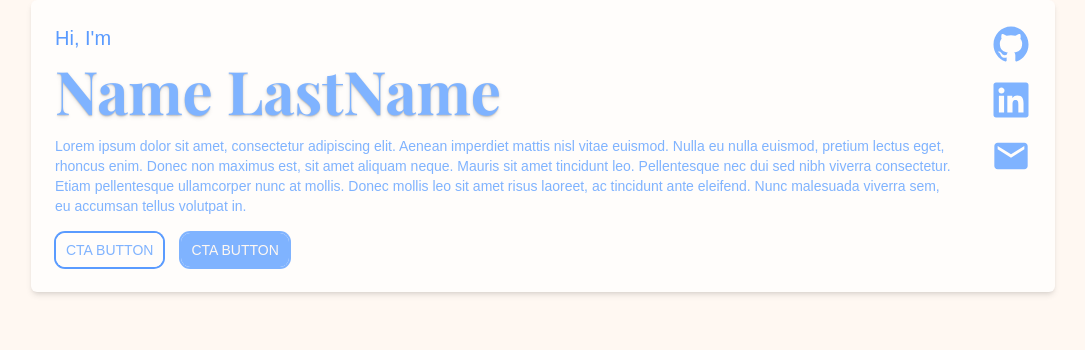
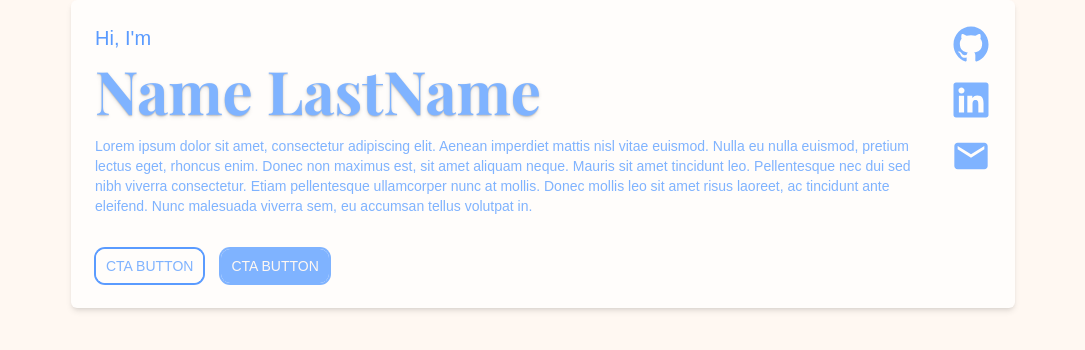
Before and after one commit to ceejmangulabnan/ceejmangulabnan.github.io, a Next.js app: page / in a window 1280 px wide. Shown: the top 350 px of the page, without its empty margins (97-1182 px from the left). Built offline with nearby package versions, Linux system fonts and the light colour scheme; a web font is replaced by a local one.

Commit message:
feat: added actions config

```diff
--- a/next.config.ts
+++ b/next.config.ts
@@ -2,6 +2,7 @@ import type { NextConfig } from 'next'
 
 const nextConfig: NextConfig = {
     /* config options here */
+    output: 'export',
     reactCompiler: true,
 }
 
--- a/src/app/page.tsx
+++ b/src/app/page.tsx
@@ -2,7 +2,7 @@ import HeroSection from '@/components/HeroSection'
 
 export default function Home() {
     return (
-        <div className="mx-auto flex flex-col min-h-screen items-center bg-background font-sans dark:bg-black max-w-5xl">
+        <div className="mx-auto px-10 flex flex-col min-h-screen items-center bg-background font-sans dark:bg-black max-w-5xl">
             {/* <DashboardView /> */}
             <HeroSection />
         </div>
--- a/src/components/HeroSection.tsx
+++ b/src/components/HeroSection.tsx
@@ -21,7 +21,7 @@ const HeroSection = () => {
                         Name LastName
                     </span>
                 </h1>
-                <p className="my-4 text-sm font-mono">
+                <p className="my-4 mb-8 text-sm font-mono">
                     Lorem ipsum dolor sit amet, consectetur adipiscing elit.
                     Aenean imperdiet mattis nisl vitae euismod. Nulla eu nulla
                     euismod, pretium lectus eget, rhoncus enim. Donec non
```
